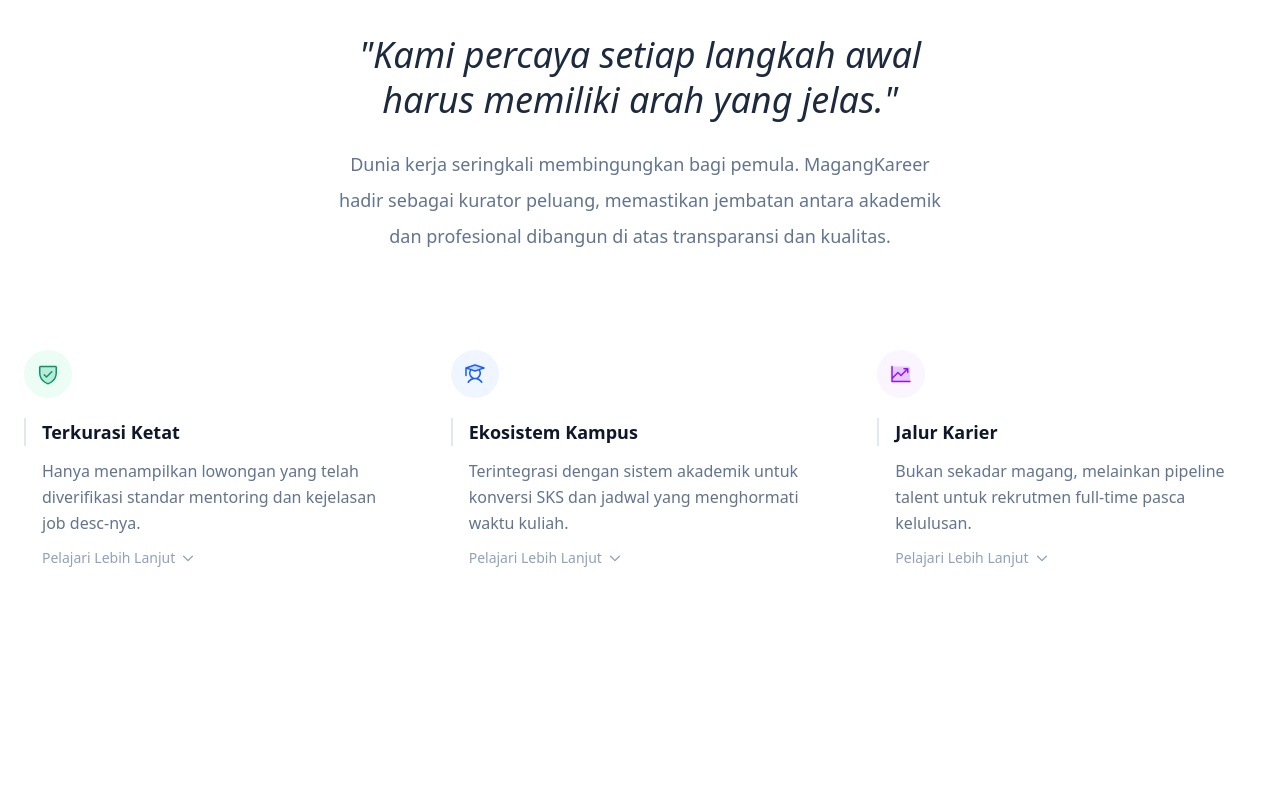
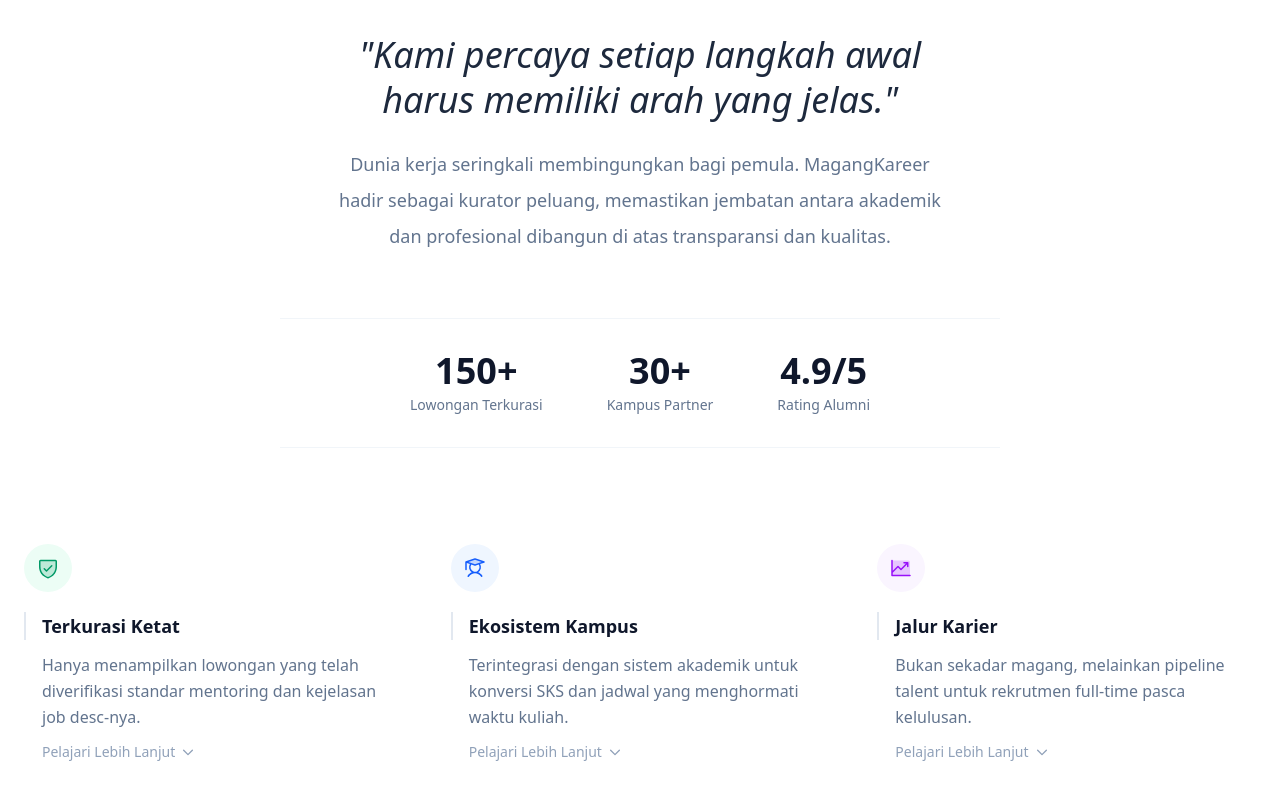
Before and after one commit to dzakwanfadhlullah/MagangKareer, a Next.js app in the folder apps/web/: page / in a window 1280 px wide. Shown: the part 1402-2202 px from the top of the page. Built offline with nearby package versions, Linux system fonts and the light colour scheme.

Commit message:
4.4 Number Counter untuk Credibility

```diff
--- a/apps/web/package.json
+++ b/apps/web/package.json
@@ -16,6 +16,7 @@
     "lucide-react": "^0.562.0",
     "next": "16.1.3",
     "react": "19.2.3",
+    "react-countup": "^6.5.3",
     "react-dom": "19.2.3"
   },
   "devDependencies": {
--- a/apps/web/src/components/sections/PhilosophySection.tsx
+++ b/apps/web/src/components/sections/PhilosophySection.tsx
@@ -3,6 +3,9 @@
 import { motion, AnimatePresence } from "framer-motion";
 import { ShieldCheck, Student, ChartLineUp, CaretDown, IconProps } from "@phosphor-icons/react";
 import { ComponentType, useState } from "react";
+import CountUp from "react-countup";
+import { useInView } from "framer-motion";
+import { useRef } from "react";
 
 interface Feature {
     title: string;
@@ -11,6 +14,20 @@
     icon: ComponentType<IconProps>;
     color: string;
 }
+
+interface Stat {
+    value: number;
+    suffix?: string;
+    prefix?: string;
+    label: string;
+    decimals?: number;
+}
+
+const stats: Stat[] = [
+    { value: 150, suffix: "+", label: "Lowongan Terkurasi" },
+    { value: 30, suffix: "+", label: "Kampus Partner" },
+    { value: 4.9, suffix: "/5", label: "Rating Alumni", decimals: 1 },
+];
 
 const features: Feature[] = [
     {
@@ -42,8 +59,33 @@
     },
 ];
 
+// Stats Counter Component
+function StatsCounter({ stat, inView }: { stat: Stat; inView: boolean }) {
+    return (
+        <div className="text-center">
+            <div className="text-3xl md:text-4xl font-bold text-slate-900">
+                {stat.prefix}
+                {inView ? (
+                    <CountUp
+                        end={stat.value}
+                        duration={2.5}
+                        decimals={stat.decimals || 0}
+                        separator=","
+                    />
+                ) : (
+                    0
+                )}
+                {stat.suffix}
+            </div>
+            <div className="mt-1 text-sm text-slate-500 font-medium">{stat.label}</div>
+        </div>
+    );
+}
+
 export function PhilosophySection() {
     const [expandedIndex, setExpandedIndex] = useState<number | null>(null);
+    const statsRef = useRef(null);
+    const statsInView = useInView(statsRef, { once: true, margin: "-100px" });
 
     const toggleExpand = (index: number) => {
         setExpandedIndex(expandedIndex === index ? null : index);
@@ -51,7 +93,7 @@
 
     return (
         <section className="relative z-10 py-32" id="tentang">
-            <div className="mx-auto max-w-2xl px-6 text-center mb-24">
+            <div className="mx-auto max-w-2xl px-6 text-center mb-16">
                 <motion.h2
                     initial={{ opacity: 0, y: 20 }}
                     whileInView={{ opacity: 1, y: 0 }}
@@ -67,6 +109,31 @@
                     profesional dibangun di atas transparansi dan kualitas.
                 </p>
             </div>
+
+            {/* Stats Counter Row */}
+            <motion.div
+                ref={statsRef}
+                initial={{ opacity: 0, y: 20 }}
+                whileInView={{ opacity: 1, y: 0 }}
+                transition={{ duration: 0.6, delay: 0.2 }}
+                viewport={{ once: true }}
+                className="mx-auto max-w-3xl px-6 mb-24"
+            >
+                <div className="flex justify-center items-center gap-8 md:gap-16 py-8 border-y border-slate-100">
+                    {stats.map((stat, index) => (
+                        <motion.div
+                            key={stat.label}
+                            initial={{ opacity: 0, scale: 0.8 }}
+                            whileInView={{ opacity: 1, scale: 1 }}
+                            transition={{ duration: 0.4, delay: index * 0.1 }}
+                            viewport={{ once: true }}
+                        >
+                            <StatsCounter stat={stat} inView={statsInView} />
+                        </motion.div>
+                    ))}
+                </div>
+            </motion.div>
+
             <div className="mx-auto max-w-7xl px-6">
                 <div className="grid gap-12 md:grid-cols-3">
                     {features.map((feature, index) => (
```
Also changed, not shown: 2 other files (tests, documents, lock files or other folders).
